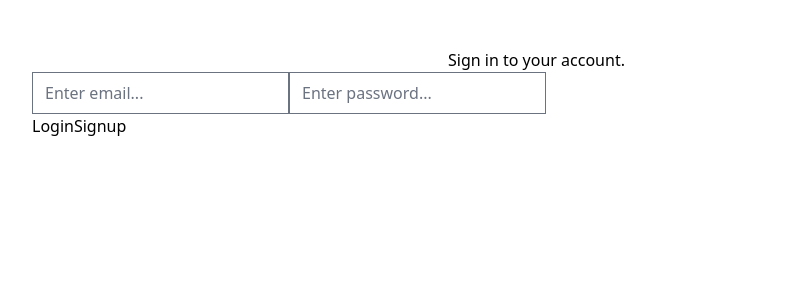
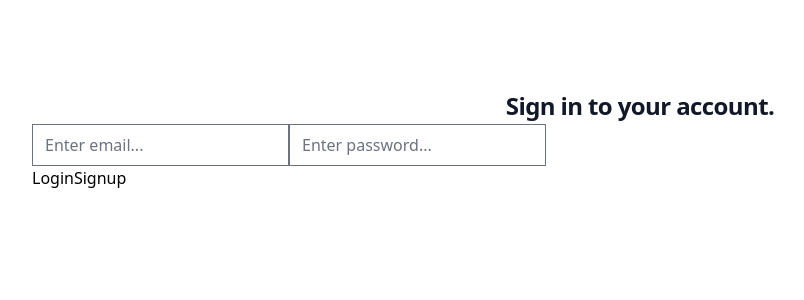
Before and after one commit to patrickoser/comparable-lists, a React (Vite) app: page /login in a window 1280 px wide. Shown: the top 300 px of the page, without its empty margins (0-804 px from the left). Built offline with nearby package versions, Linux system fonts and the light colour scheme.

Commit message:
Style h2 tag in Login.

```diff
--- a/src/components/Login.jsx
+++ b/src/components/Login.jsx
@@ -12,7 +12,7 @@
     return (
         <main className="flex min-h-full flex-col justify-center px-6 py-12 lg:px-8">
             <div className="sm:mx-auto sm:w-full sm:max-w-sm">
-                <h2>Sign in to your account.</h2>
+                <h2 className="mt-10 text-center text-2xl font-bold leading-9 tracking-tight text-gray-900">Sign in to your account.</h2>
             </div>
             <form onSubmit={handleLogin}>
                 <section>
```
